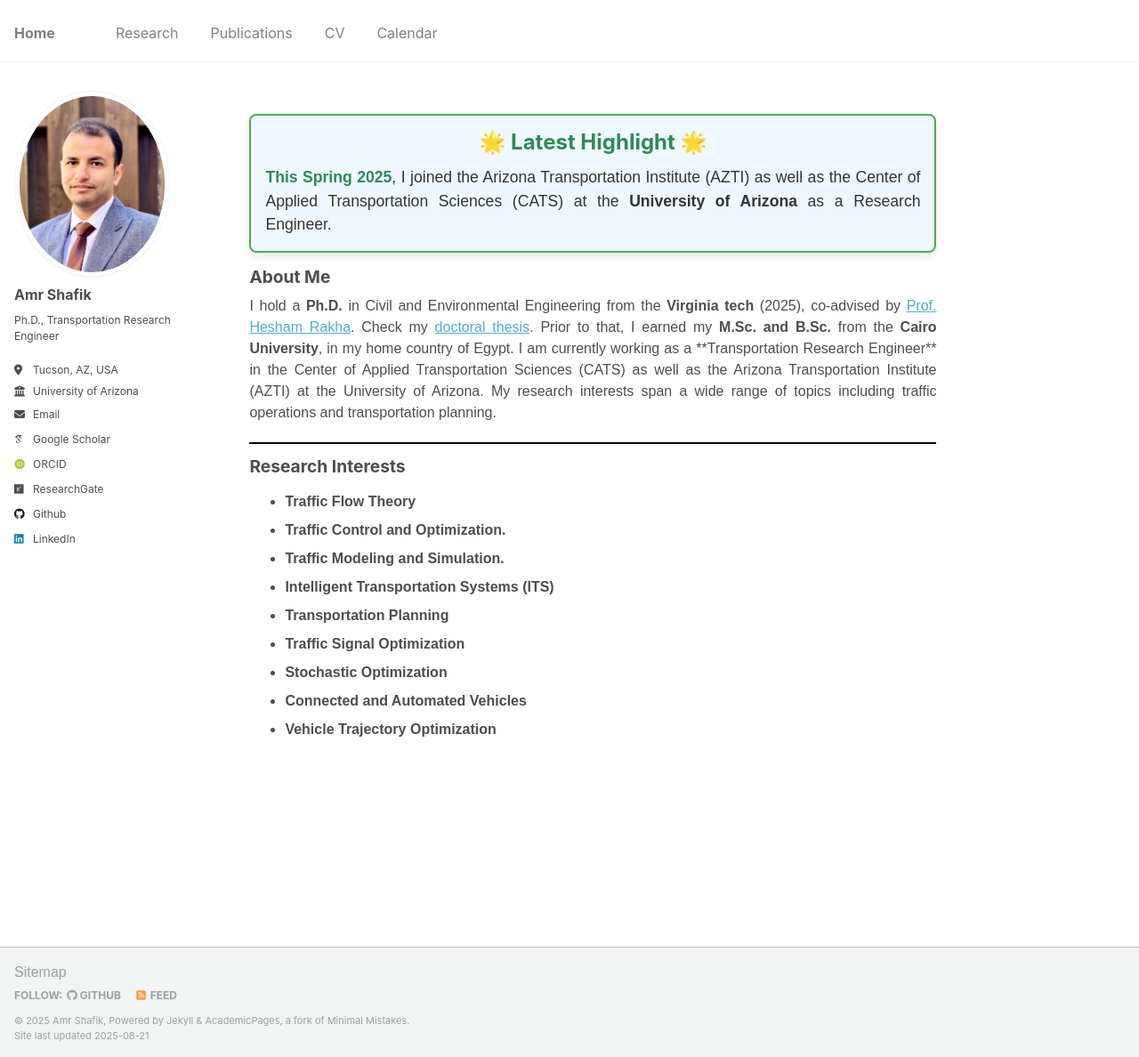
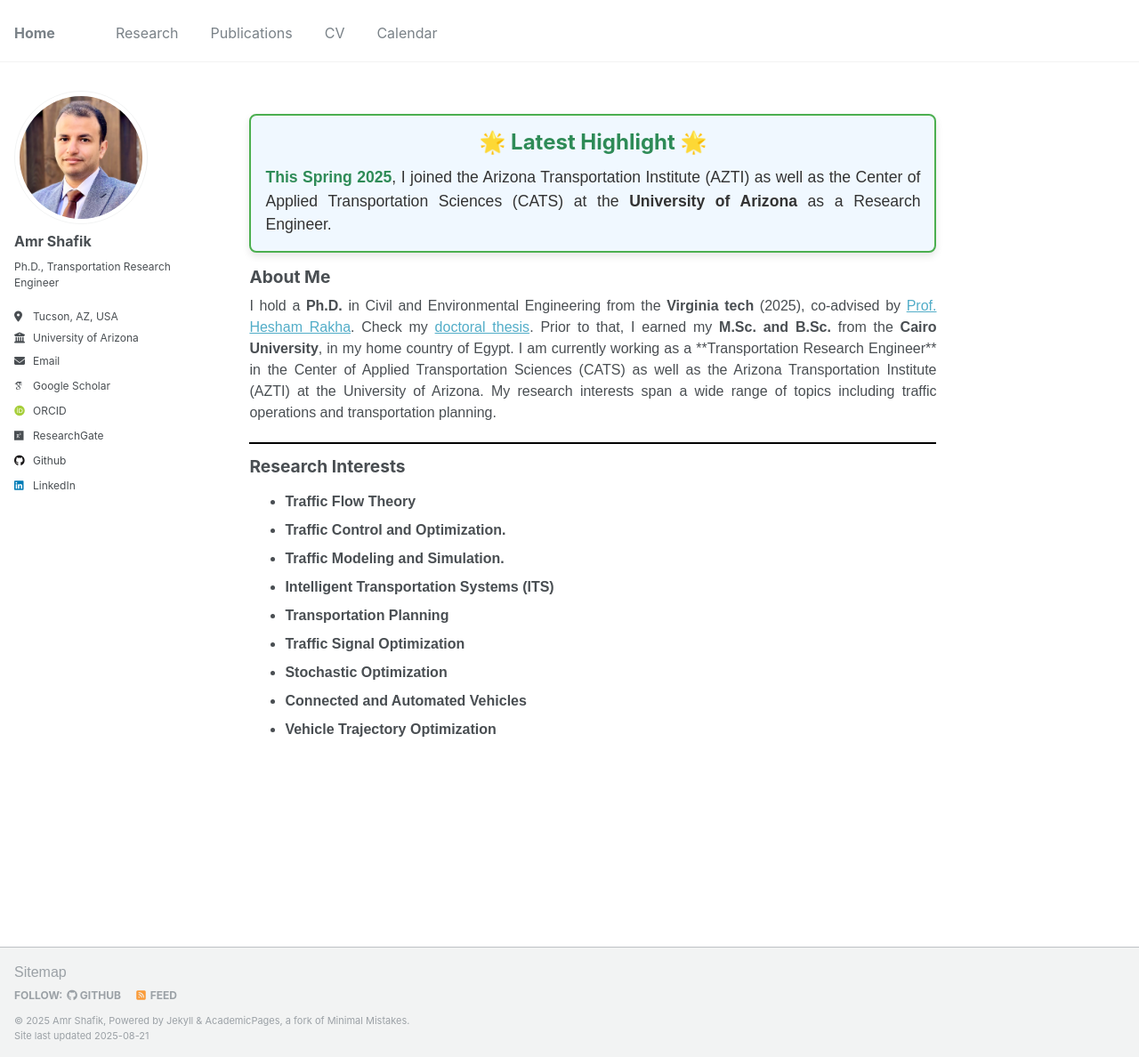
Before and after one commit to akshafik/amrshafik, a Jekyll site: the page built from _pages/about.md, in a window 1280 px wide and 1188 px high. Shown: the whole window at 89% size. Built offline with Jekyll 4.4.1, drawn with Linux system fonts in a browser that asks for light colours; some web fonts are replaced.

Commit message:
Update profile photo to be round instead of elliptical
- Added CSS to make author avatar perfectly circular
- Updated about.md with round profile photo styling
- Created custom.scss for site-wide round profile photo styling
- Added hover effect and shadow for better visual appeal

```diff
--- a/_config.yml
+++ b/_config.yml
@@ -13,7 +13,7 @@ name                     : &name "Amr Shafik"
 description              : &description "personal description"
 url                      : https://akshafik.github.io/amrshafik/ # the base hostname & protocol for your site e.g. "https://mmistakes.github.io"
 baseurl                  : "" # the subpath of your site, e.g. "/blog"
-repository               : "akshafik/akshafik.github.io"
+repository               : "akshafik/amrshafik"
 teaser                   : "ashafik_profile.jpg" # filename of teaser fallback teaser image placed in /images/, .e.g. "500x300.png"
 breadcrumbs              : false # true, false (default)
 words_per_minute         : 160
--- a/_pages/about.md
+++ b/_pages/about.md
@@ -39,6 +39,14 @@ redirect_from:
     margin: 14px 0; /* Adds spacing around the line */
   }
 
+  /* Make profile photo perfectly round */
+  .author__avatar img {
+    border-radius: 50% !important;
+    width: 150px !important;
+    height: 150px !important;
+    object-fit: cover !important;
+  }
+
 </style>
 
 <div style="border: 2px solid #4CAF50; border-radius: 8px; background-color: #F0F8FF; padding: 16px; margin: 16px 0; box-shadow: 0 4px 8px rgba(0, 0, 0, 0.1);">
--- /dev/null
+++ b/assets/css/custom.scss
@@ -0,0 +1,18 @@
+---
+---
+
+/* Custom CSS for round profile photo across all pages */
+.author__avatar img {
+  border-radius: 50% !important;
+  width: 150px !important;
+  height: 150px !important;
+  object-fit: cover !important;
+  border: 3px solid #fff !important;
+  box-shadow: 0 2px 8px rgba(0,0,0,0.1) !important;
+}
+
+/* Optional: Add hover effect */
+.author__avatar img:hover {
+  transform: scale(1.05);
+  transition: transform 0.3s ease;
+}
```
